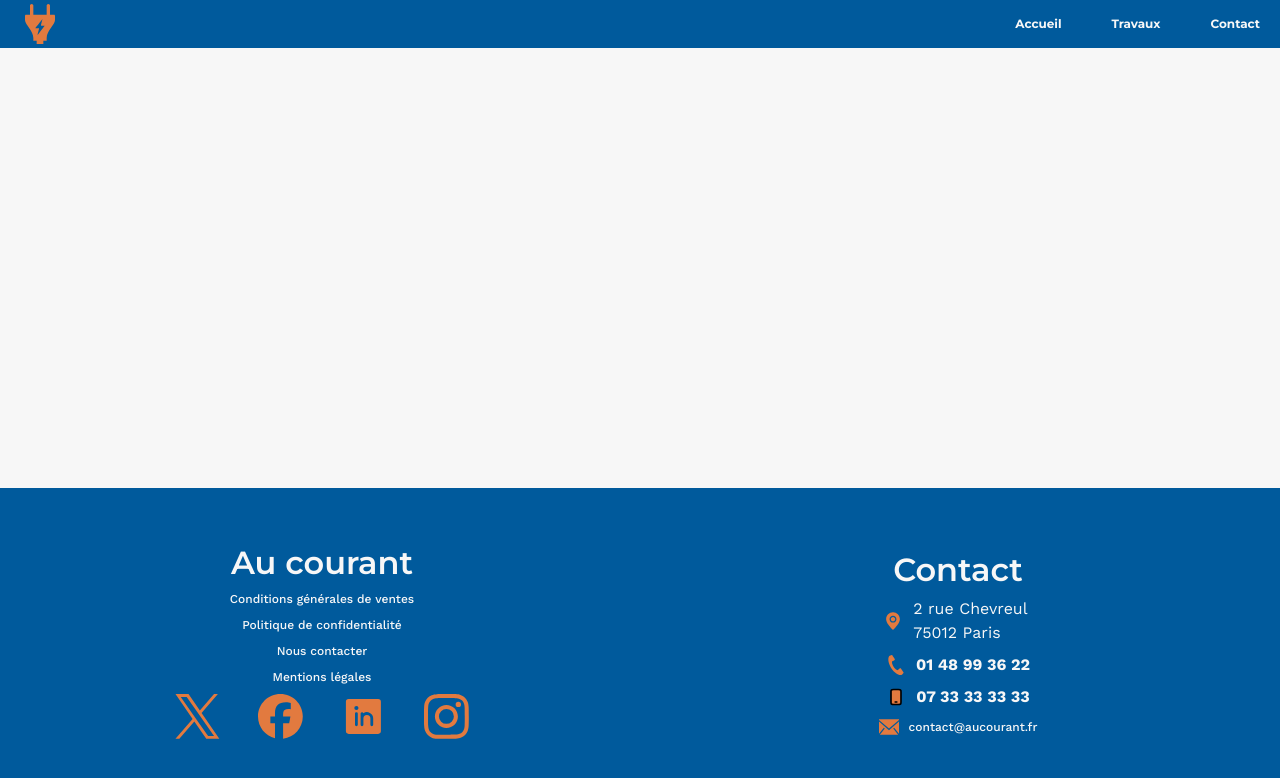
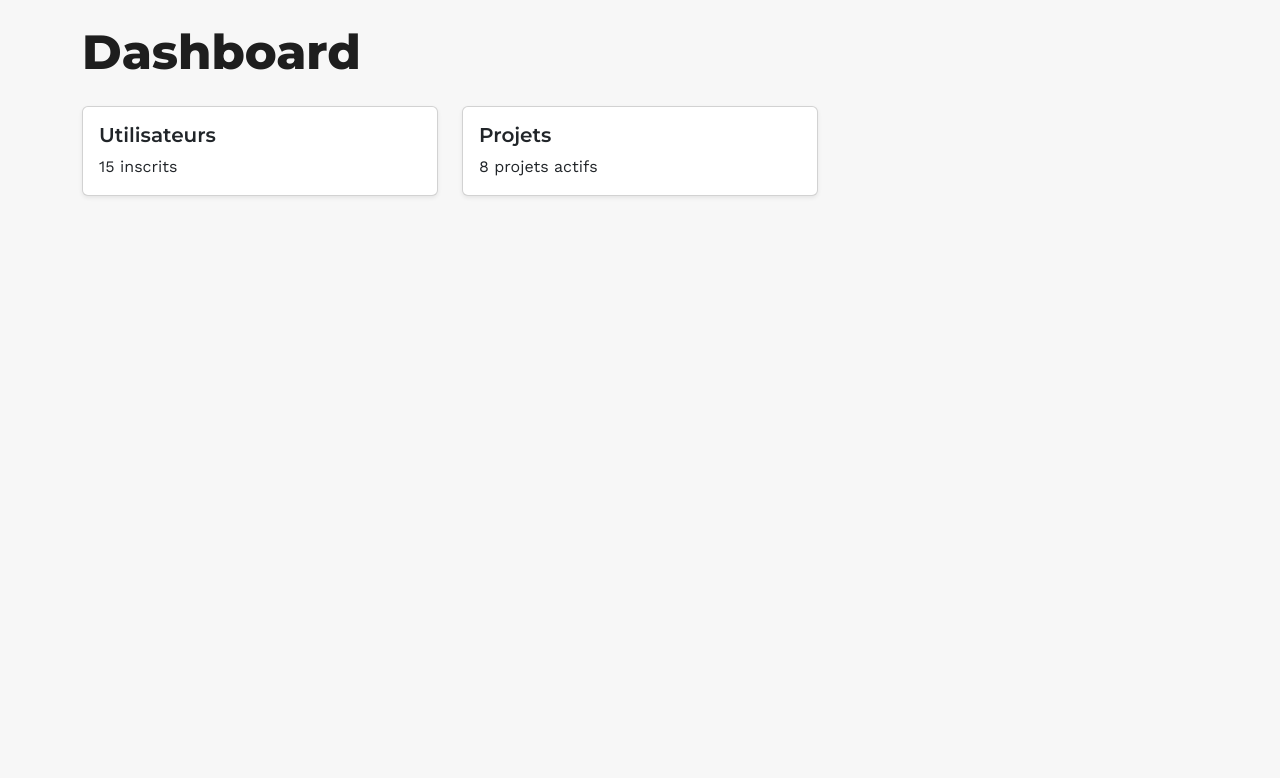
Before and after one commit to thibauttaglialatela/au-courant-website, a React (Vite) app: page /admin in a window 1280 px wide. Shown: the top 778 px of the page. Built offline with nearby package versions, Linux system fonts and the light colour scheme.

Commit message:
feat: :arrow_up:

```diff
--- a/index.html
+++ b/index.html
@@ -9,6 +9,17 @@
       href="https://fonts.googleapis.com/css2?family=Montserrat:ital,wght@0,100..900;1,100..900&family=Work+Sans:ital,wght@0,100..900;1,100..900&display=swap"
       rel="stylesheet"
     />
+    <link
+      href="https://cdn.jsdelivr.net/npm/bootstrap@5.3.8/dist/css/bootstrap.min.css"
+      rel="stylesheet"
+      integrity="sha384-sRIl4kxILFvY47J16cr9ZwB07vP4J8+LH7qKQnuqkuIAvNWLzeN8tE5YBujZqJLB"
+      crossorigin="anonymous"
+    />
+    <script
+      src="https://cdn.jsdelivr.net/npm/bootstrap@5.3.8/dist/js/bootstrap.bundle.min.js"
+      integrity="sha384-FKyoEForCGlyvwx9Hj09JcYn3nv7wiPVlz7YYwJrWVcXK/BmnVDxM+D2scQbITxI"
+      crossorigin="anonymous"
+    ></script>
     <meta name="viewport" content="width=device-width, initial-scale=1.0" />
     <title>au-courant-website</title>
   </head>
--- a/src/components/Layout/index.jsx
+++ b/src/components/Layout/index.jsx
@@ -2,6 +2,7 @@ import styled from 'styled-components'
 import Navbar from '../Navbar/index.jsx'
 import Footer from '../Footer/index.jsx'
 import PropTypes from 'prop-types'
+import { Outlet } from 'react-router'
 
 const PageContainer = styled.div`
   display: flex;
@@ -13,11 +14,13 @@ const Main = styled.main`
   flex: 1;
 `
 
-const Layout = ({ children }) => {
+const Layout = () => {
   return (
     <PageContainer>
       <Navbar />
-      <Main>{children}</Main>
+      <Main>
+        <Outlet />
+      </Main>
       <Footer />
     </PageContainer>
   )
--- a/src/main.jsx
+++ b/src/main.jsx
@@ -9,12 +9,13 @@ import WorkDetailPage from './pages/WorkDetailPage/index.jsx'
 import ContactPage from './pages/ContactPage/index.jsx'
 import 'leaflet/dist/leaflet.css'
 import LoginPage from './pages/LoginPage/index.jsx'
+import Dashboard from './pages/admin/Dashboard.jsx'
 
 createRoot(document.getElementById('root')).render(
   <BrowserRouter>
     <GlobalStyle />
-    <Layout>
-      <Routes>
+    <Routes>
+      <Route element={<Layout />}>
         <Route path="/" element={<Home />} />
         <Route
           path="/prestation/:prestationId"
@@ -26,7 +27,11 @@ createRoot(document.getElementById('root')).render(
         </Route>
         <Route path="/contact" element={<ContactPage />} />
         <Route path="/login" element={<LoginPage />} />
-      </Routes>
-    </Layout>
+      </Route>
+
+      <Route path="/admin">
+        <Route index element={<Dashboard />} />
+      </Route>
+    </Routes>
   </BrowserRouter>,
 )
--- /dev/null
+++ b/src/pages/admin/Dashboard.jsx
@@ -0,0 +1,29 @@
+function Dashboard() {
+  return (
+    <div className="container mt-4">
+      <h1 className="mb-4">Dashboard</h1>
+
+      <div className="row">
+        <div className="col-md-4">
+          <div className="card shadow-sm">
+            <div className="card-body">
+              <h5 className="card-title">Utilisateurs</h5>
+              <p className="card-text">15 inscrits</p>
+            </div>
+          </div>
+        </div>
+
+        <div className="col-md-4">
+          <div className="card shadow-sm">
+            <div className="card-body">
+              <h5 className="card-title">Projets</h5>
+              <p className="card-text">8 projets actifs</p>
+            </div>
+          </div>
+        </div>
+      </div>
+    </div>
+  )
+}
+
+export default Dashboard
```
